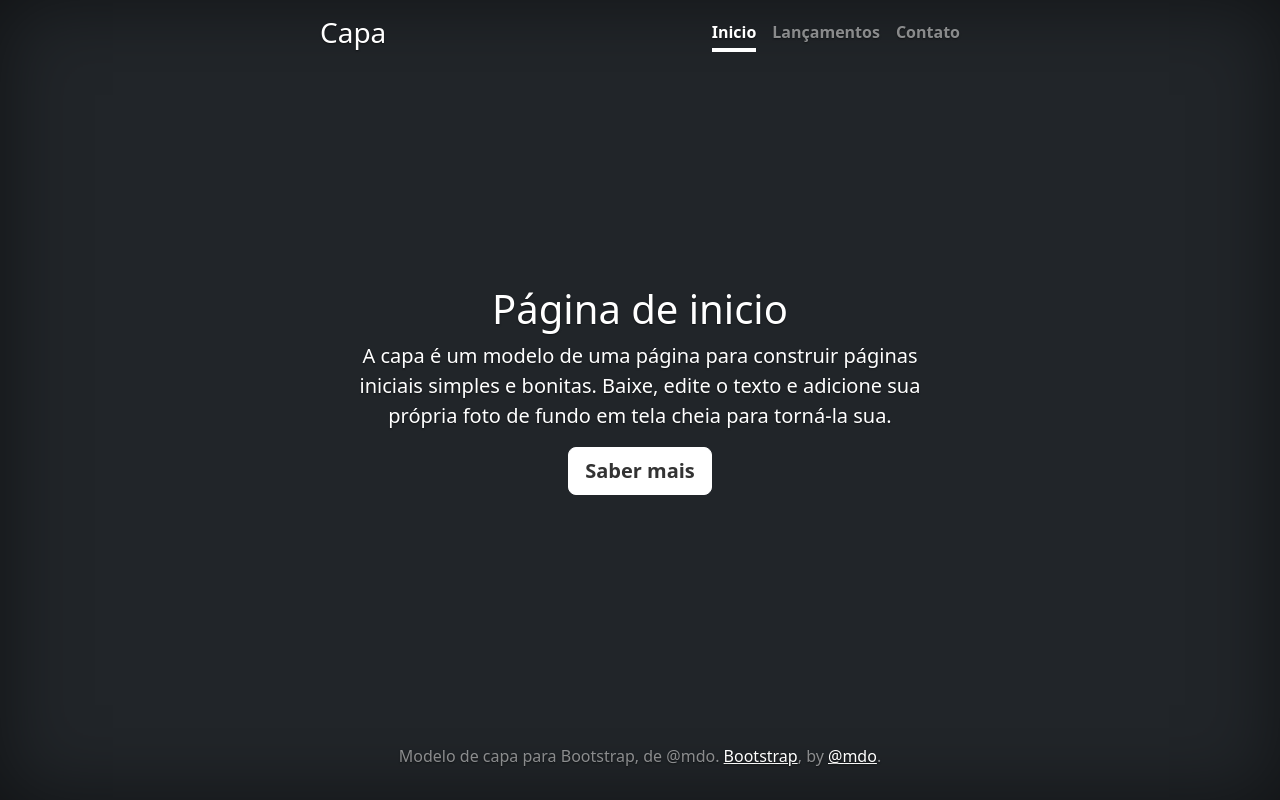
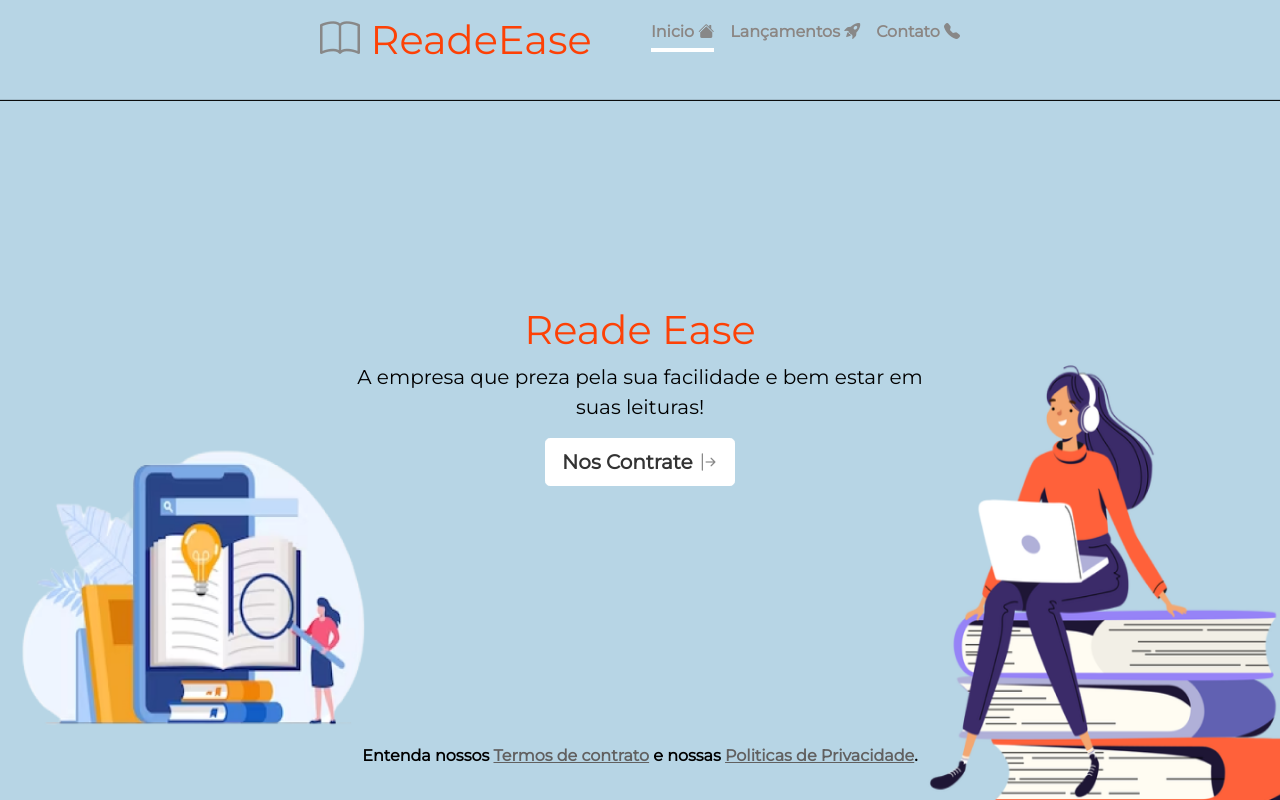
Before and after one commit to tatacarollinydev/Portifolio_pessoal, a plain HTML site: page index.html in a window 1280 px wide. Drawn offline with nearby package versions, Linux system fonts and the light colour scheme.

Commit message:
reestilização_da_pagina

```diff
--- a/cover.css
+++ b/cover.css
@@ -1,7 +1,4 @@
-/*
- * Globals
- */
-
+@import url('https://fonts.googleapis.com/css2?family=Montserrat&display=swap');
 
 /* Custom default button */
 .btn-secondary,
@@ -16,9 +13,23 @@
  * Base structure
  */
 
+* {
+  color: #000;
+}
+
+i {
+  color: #888 !important;
+}
+
 body {
-  text-shadow: 0 .05rem .1rem rgba(0, 0, 0, .5);
-  box-shadow: inset 0 0 5rem rgba(0, 0, 0, .5);
+  background: url(./bg.png);
+  background-size: 100% 100%;
+  background-repeat: no-repeat;
+  font-family: 'Montserrat', sans-serif;
+}
+
+* {
+  font-weight: 900;
 }
 
 .cover-container {
@@ -33,7 +44,7 @@ body {
 .nav-masthead .nav-link {
   padding: .25rem 0;
   font-weight: 700;
-  color: rgba(255, 255, 255, .5);
+  color: rgba(138, 132, 129, 0.986) !important;
   background-color: transparent;
   border-bottom: .25rem solid transparent;
 }
@@ -51,3 +62,21 @@ body {
   color: #fff;
   border-bottom-color: #fff;
 }
+
+.text-link {
+  color: rgb(97, 96, 96) !important;
+}
+
+.linknavegation {
+  color: rgb(90, 86, 86) !important;
+}
+
+.textColorOrange {
+  color: #FD4106;
+  font-size: 40px;
+
+}
+
+.headerPadding {
+
+}
--- a/index.html
+++ b/index.html
@@ -6,13 +6,10 @@
     <meta name="description" content="">
     <meta name="author" content="Mark Otto, Jacob Thornton, and Bootstrap contributors">
     <meta name="generator" content="Hugo 0.84.0">
-    <title>Cover Template · Bootstrap v5.0</title>
+    <title>Read Ease</title>
     <link href="https://cdn.jsdelivr.net/npm/bootstrap@5.0.2/dist/css/bootstrap.min.css" rel="stylesheet" integrity="sha384-EVSTQN3/azprG1Anm3QDgpJLIm9Nao0Yz1ztcQTwFspd3yD65VohhpuuCOmLASjC" crossorigin="anonymous">
     <link rel="canonical" href="https://getbootstrap.com/docs/5.0/examples/cover/">
-
-
-    <!-- Bootstrap core CSS -->
-<link href="../assets/dist/css/bootstrap.min.css" rel="stylesheet">
+    <link rel="stylesheet" href="https://cdn.jsdelivr.net/npm/bootstrap-icons@1.10.5/font/bootstrap-icons.css">
 
     <style>
       .bd-placeholder-img {
@@ -34,29 +31,32 @@
     <!-- Custom styles for this template -->
     <link href="cover.css" rel="stylesheet">
   </head>
-  <body class="d-flex h-100 text-center text-white bg-dark">
+  <body class="d-flex h-100 text-center text-white">
 <div class="cover-container d-flex w-100 h-100 p-3 mx-auto flex-column">
-  <header class="mb-auto">
+  <header class="mb-auto  headerPadding">
     <div>
-      <h3 class="float-md-start mb-0">Capa</h3>
+      <h3 class="float-md-start mb-0 textColorOrange">
+        <i class="bi bi-book"></i>
+        ReadeEase
+      </h3>
       <nav class="nav nav-masthead justify-content-center float-md-end">
-        <a class="nav-link active" aria-current="page" href="#">Inicio</a>
-        <a class="nav-link" href="#">Lançamentos</a>
-        <a class="nav-link" href="#">Contato</a>
+        <a class="nav-link active linknavegation" aria-current="page" href="#">Inicio <i class="bi bi-house-fill"></i></a>
+        <a class="nav-link linknavegation" href="#">Lançamentos <i class="bi bi-rocket-takeoff-fill"></i></a>
+        <a class="nav-link linknavegation" href="#">Contato <i class="bi bi-telephone-fill"></i></i></a>
       </nav>
     </div>
   </header>
 
   <main class="px-3">
-    <h1>Página de inicio</h1>
-    <p class="lead">A capa é um modelo de uma página para construir páginas iniciais simples e bonitas. Baixe, edite o texto e adicione sua própria foto de fundo em tela cheia para torná-la sua.</p>
+    <h1 class="textColorOrange">Reade Ease</h1>
+    <p class="lead"> A empresa que preza pela sua facilidade e bem estar em suas leituras!</p>
     <p class="lead">
-      <a href="#" class="btn btn-lg btn-secondary fw-bold border-white bg-white">Saber mais</a>
+      <a href="#" class="btn btn-lg btn-secondary fw-bold border-white bg-white">Nos Contrate <i class="bi bi-arrow-bar-right"></i> </a>
     </p>
   </main>
 
   <footer class="mt-auto text-white-50">
-    <p>Modelo de capa para Bootstrap, de @mdo. <a href="https://getbootstrap.com/" class="text-white">Bootstrap</a>, by <a href="https://twitter.com/mdo" class="text-white">@mdo</a>.</p>
+    <p>Entenda nossos <a href="https://getbootstrap.com/" class="text-link">Termos de contrato</a> e nossas <a href="https://twitter.com/mdo" class="text-link">Politicas de Privacidade</a>.</p>
   </footer>
 </div>
 
```
Also changed, not shown: bg.png (added), contatos/index.html (added), contatos/style.css (added), 1 other file.
